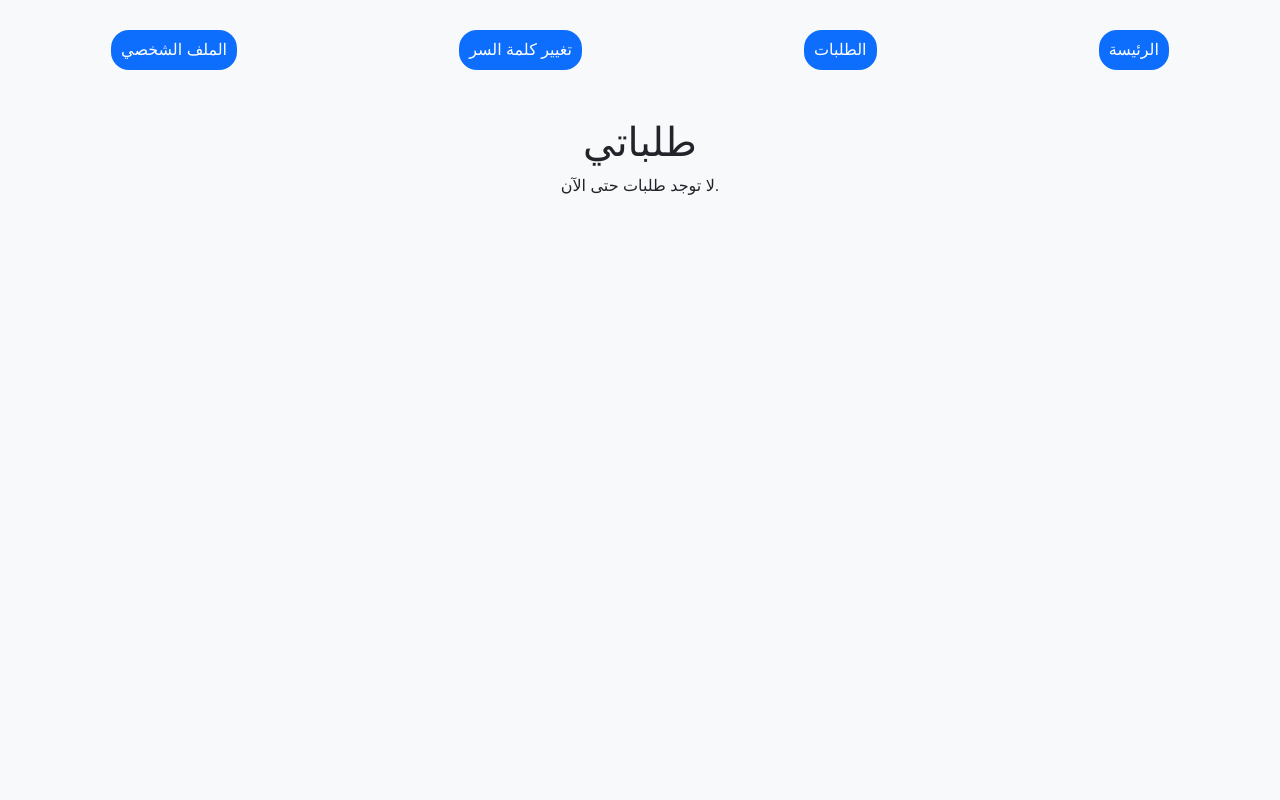
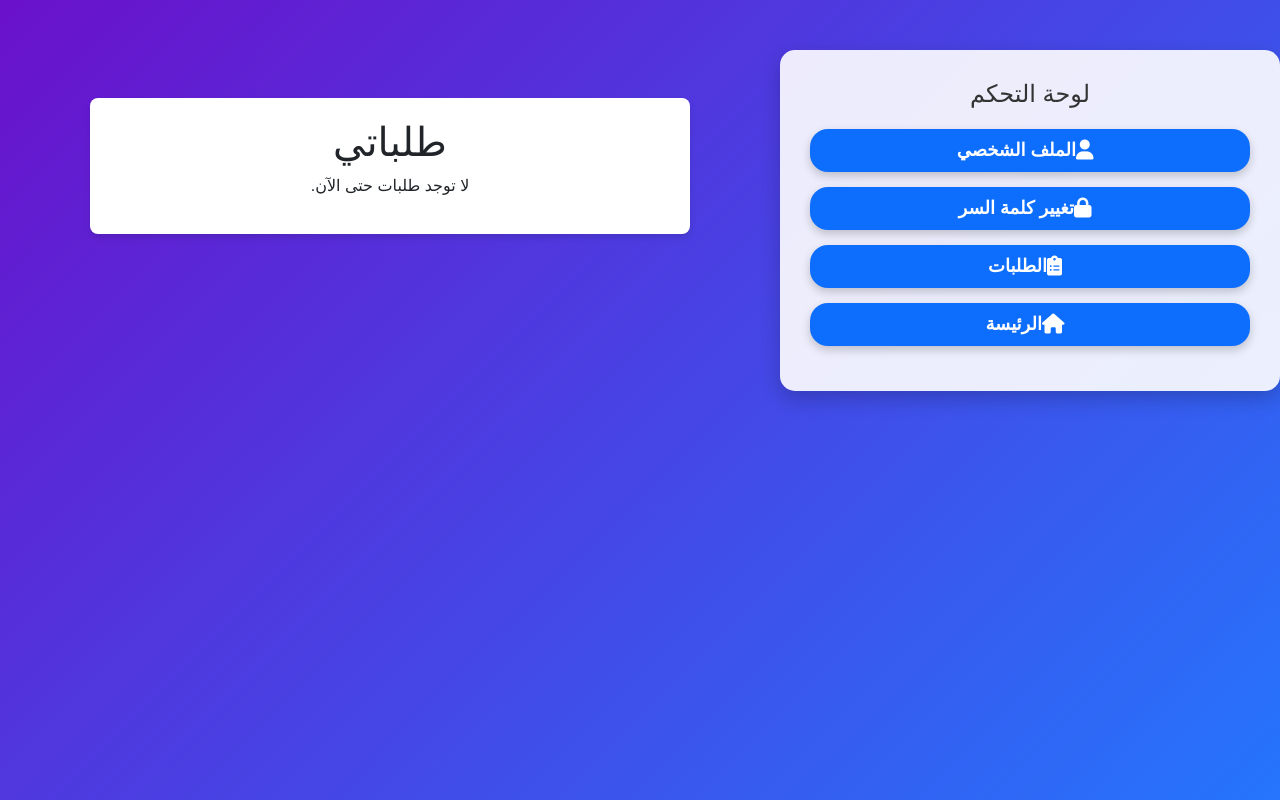
Before and after one commit to aymonyz/Terma, a PHP site: page /user/orders.php in a window 1280 px wide. Run offline with PHP 8.4, Linux system fonts and the light colour scheme; the visitor is signed in with stand-in values (Sample User, id 1); data comes from the database, SQL or seed files in the repository.

Commit message:
userfinsh

```diff
--- a/admin/admin_dashboard.php
+++ b/admin/admin_dashboard.php
@@ -149,7 +149,7 @@ $total_users = $user + $total_emp;
             <div class="col-md-4">
                 <div class="card text-center">
                     <h5 class="text-success">المستخدمون</h5>
-                    <p>عدد المستخدمين: <strong><?php echo $total_users; ?></strong></p>
+                    <p>:إجمالي عدد المستخدمين <strong><?php echo $total_users; ?></strong></p>
                     <p>عدد العملاء: <strong><?php echo $user; ?></strong></p>
                     <p>عدد الموظفين: <strong><?php echo $total_emp; ?></strong></p>
                     <a href="admin_user.php" class="text-success">عرض التفاصيل</a>
--- /dev/null
+++ b/user/nav.php
@@ -0,0 +1,82 @@
+<!DOCTYPE html>
+<html lang="ar" dir="rtl">
+<head>
+    <meta charset="UTF-8">
+    <meta name="viewport" content="width=device-width, initial-scale=1.0">
+    <title>لوحة التحكم</title>
+    <!-- Custom Styles -->
+    <link href="https://cdnjs.cloudflare.com/ajax/libs/font-awesome/6.0.0/css/all.min.css" rel="stylesheet">
+    <style>
+        body {
+            font-family: 'Arial', sans-serif;
+            background: linear-gradient(135deg, #6a11cb, #2575fc);
+            margin: 0;
+            padding: 0;
+            display: flex;
+            justify-content: center;
+            align-items: flex-start; /* التمحور في الأعلى */
+            height: 100vh;
+            padding-top: 50px; /* إضافة مسافة من الأعلى */
+            color: #ffffff;
+        }
+        .link-control {
+            background-color: rgba(255, 255, 255, 0.9);
+            padding: 30px;
+            border-radius: 15px;
+            box-shadow: 0 8px 20px rgba(0, 0, 0, 0.2);
+            text-align: center;
+            width: 90%;
+            max-width: 500px;
+        }
+        .link-control h1 {
+            margin-bottom: 20px;
+            font-size: 24px;
+            color: #333333;
+        }
+        .link-control a {
+            display: flex;
+            align-items: center;
+            justify-content: center;
+            text-decoration: none;
+            color: #ffffff;
+            background: linear-gradient(135deg, #6a11cb, #2575fc);
+            padding: 15px 25px;
+            margin: 15px 0;
+            border-radius: 8px;
+            font-size: 18px;
+            font-weight: bold;
+            transition: all 0.3s ease-in-out;
+            box-shadow: 0 4px 10px rgba(0, 0, 0, 0.2);
+        }
+        .link-control a:hover {
+            transform: translateY(-5px);
+            box-shadow: 0 10px 20px rgba(0, 0, 0, 0.3);
+            background: linear-gradient(135deg, #2575fc, #6a11cb);
+        }
+        .link-control a i {
+            margin-right: 10px;
+            font-size: 20px;
+        }
+        .link-control a span {
+            text-align: center;
+        }
+
+        .link-control a {
+            text-decoration: none;
+            color: white;
+            background: #0d6efd;
+            padding: 8px 10px;
+            border-radius: 18px;
+        }
+    </style>
+</head>
+<body>
+    <div class="link-control">
+        <h1>لوحة التحكم</h1>
+        <a href="profail.php"><i class="fas fa-user"></i> <span>الملف الشخصي</span></a>
+        <a href="rest_password.php"><i class="fas fa-lock"></i> <span>تغيير كلمة السر</span></a>
+        <a href="orders.php"><i class="fas fa-clipboard-list"></i> <span>الطلبات</span></a>
+        <a href="../index.php"><i class="fas fa-home"></i> <span>الرئيسة</span></a>
+    </div>
+</body>
+</html>
--- a/user/orders.php
+++ b/user/orders.php
@@ -2,6 +2,7 @@
 // بدء الجلسة
 session_start();
 include '../db.php';
+include 'nav.php';
 
 // تحقق من تسجيل الدخول
 if (!isset($_SESSION['loggedin'])) {
@@ -58,45 +59,23 @@ $stmt->close();
     <title>طلباتي</title>
     <link href="https://cdn.jsdelivr.net/npm/bootstrap@5.3.0-alpha3/dist/css/bootstrap.min.css" rel="stylesheet">
     <style>
-        body {
+     body {
             background-color: #f8f9fa;
             font-family: 'Heebo', sans-serif;
         }
-        .order-status {
-            font-weight: bold;
-        }
-        .status-pending {
-            color: orange;
-        }
-        .status-completed {
-            color: green;
-        }
-        .status-canceled {
-            color: red;
-        }
 
-        .link-control {
-            display: flex;
-            justify-content: space-around;
-            margin-top: 30px;
-        }
-
-        .link-control a {
-            text-decoration: none;
-            color: white;
-            background: #0d6efd;
-            padding: 8px 10px;
-            border-radius: 18px;
+        .container {
+            max-width: 600px;
+            margin-top: 50px;
+            background: #fff;
+            padding: 20px;
+            border-radius: 8px;
+            box-shadow: 0 4px 6px rgba(0, 0, 0, 0.1);
         }
     </style>
 </head>
 <body>
-<div class="link-control">
-    <a href="profail.php">الملف الشخصي</a>
-    <a href="rest_password.php">تغيير كلمة السر</a>
-    <a href="orders.php">الطلبات</a>
-    <a href="../index.php">الرئيسة</a>
-</div>
+
 <div class="container mt-5">
     <h1 class="text-center">طلباتي</h1>
 
```
Also changed, not shown: pages/login.php (+10 -0 lines), pages/register.php (+75 -48 lines), user/profail.php (+2 -18 lines), user/rest_password.php (+2 -19 lines).
